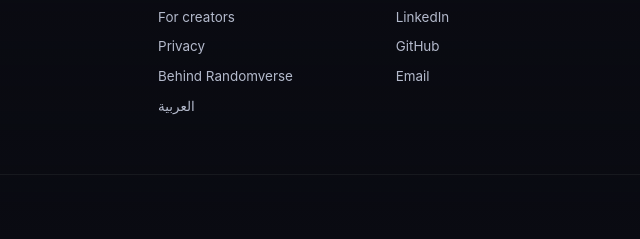
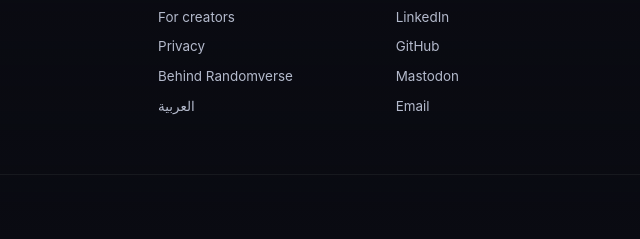
Before and after one commit to randomverse-social/randomverse-social.github.io, a plain HTML site: page index.html in a window 1280 px wide. Shown: the part 9482-9721 px from the top of the page, 395-1035 px from the left. Drawn offline with Linux system fonts and the light colour scheme.

Commit message:
Add Mastodon link to social media section for enhanced connectivity

```diff
--- a/index.html
+++ b/index.html
@@ -102,7 +102,8 @@
           "https://github.com/randomverse-social",
           "https://x.com/randomverse_soc",
           "https://www.instagram.com/randomverse_social/",
-          "https://www.facebook.com/people/Randomverse/61592659558160/"
+          "https://www.facebook.com/people/Randomverse/61592659558160/",
+          "https://mastodon.social/@Randomverse"
         ]
       }
     </script>
@@ -970,6 +971,14 @@
                   GitHub
                 </a>
 
+                <a
+                  href="https://mastodon.social/@Randomverse"
+                  target="_blank"
+                  rel="noopener noreferrer"
+                >
+                  Mastodon
+                </a>
+
                 <a href="mailto:randomverse.social.official@gmail.com">
                   Email
                 </a>
```
Also changed, not shown: ar/index.html (+10 -1 lines).
